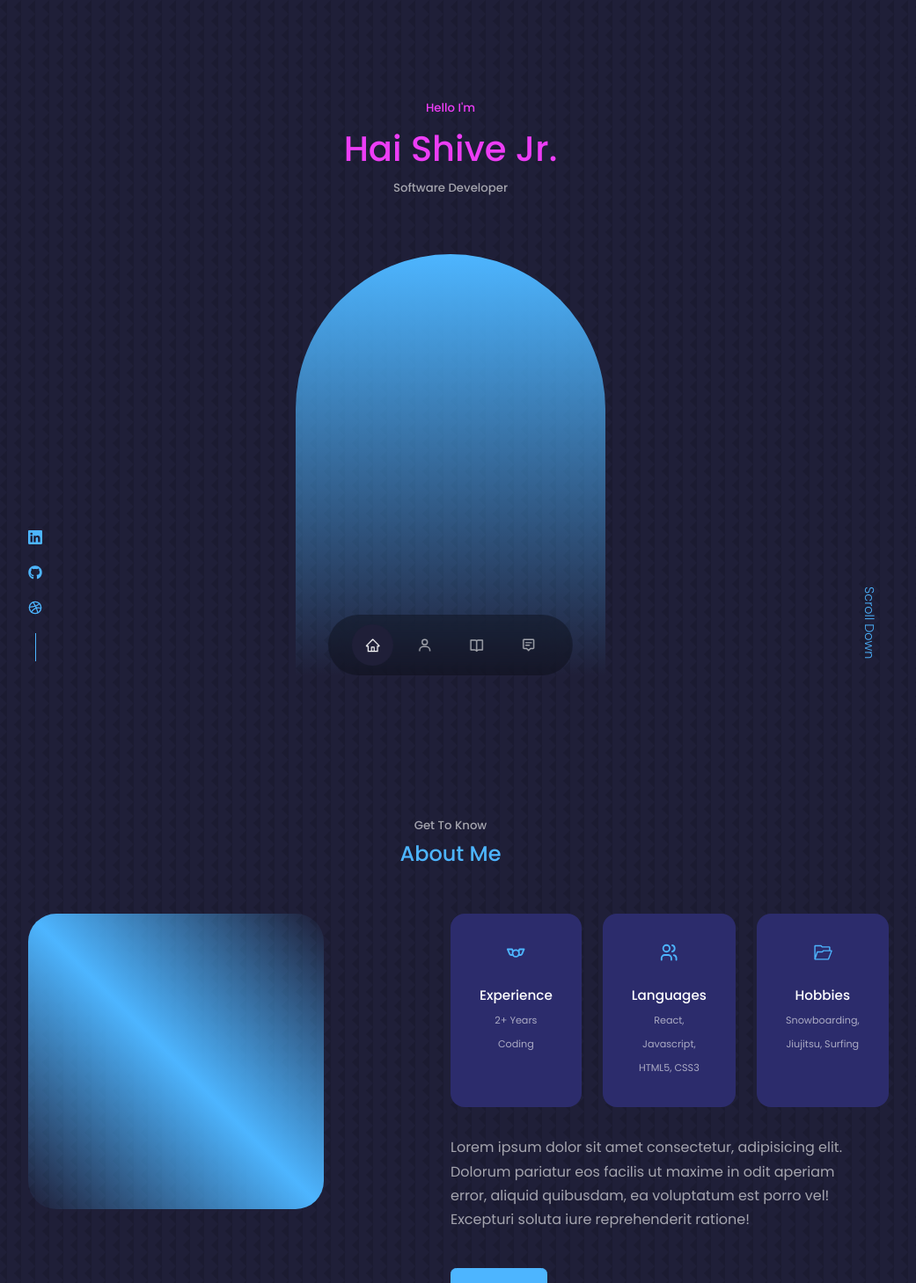
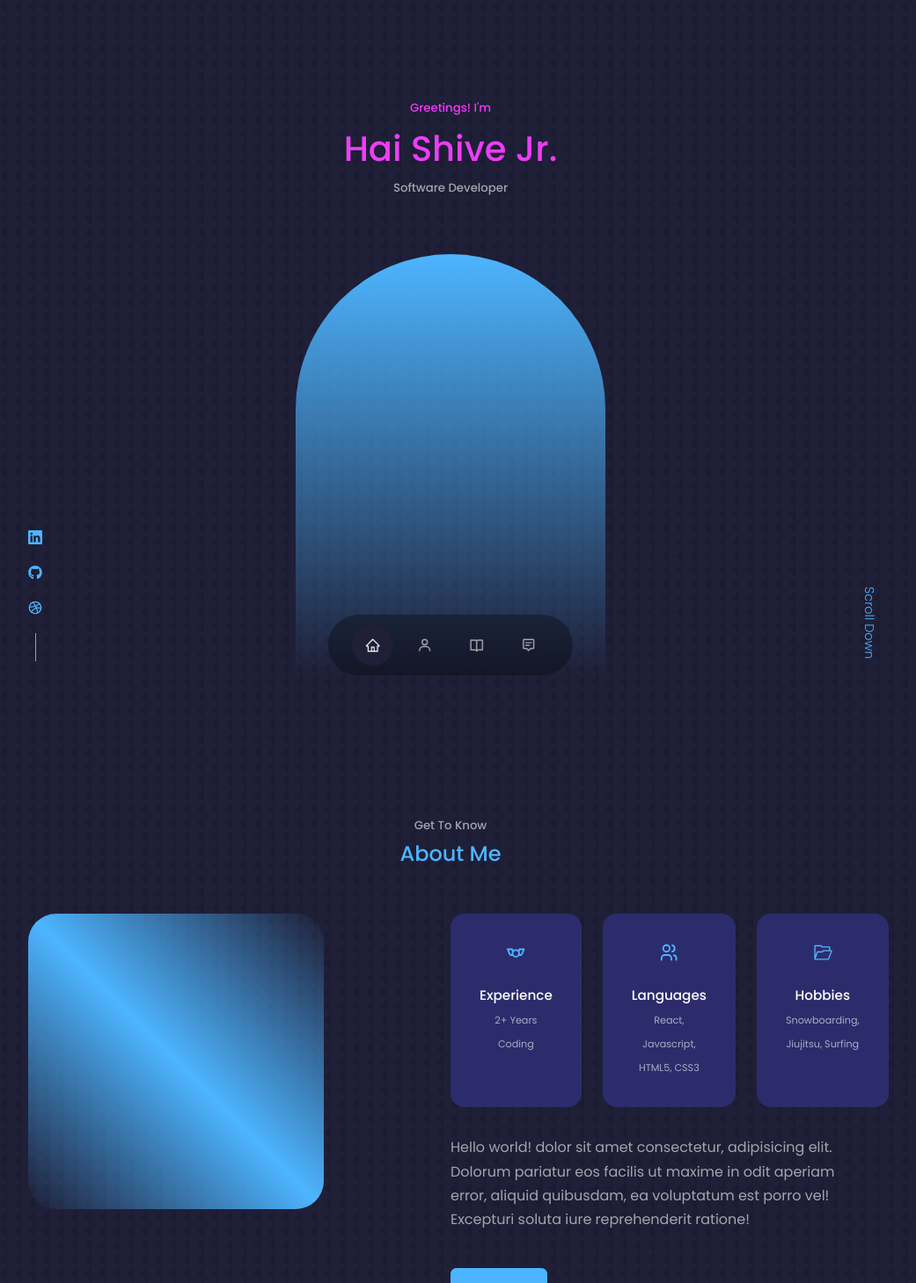
Before and after one commit to haijrshive/React-Portfolio-Website, a React (Create React App) app: page / in a window 1280 px wide. Shown: the top 1459 px of the page at 88% size, without its empty margins (128-1169 px from the left). Built offline with nearby package versions, Linux system fonts and the light colour scheme.

Commit message:
Header edit

```diff
--- a/src/components/about/About.jsx
+++ b/src/components/about/About.jsx
@@ -39,7 +39,7 @@ const About = () => {
           </div>
 
           <p>
-            Lorem ipsum dolor sit amet consectetur, adipisicing elit. Dolorum pariatur eos facilis ut maxime in odit aperiam error, aliquid quibusdam, ea voluptatum est porro vel! Excepturi soluta iure reprehenderit ratione!
+            Hello world! dolor sit amet consectetur, adipisicing elit. Dolorum pariatur eos facilis ut maxime in odit aperiam error, aliquid quibusdam, ea voluptatum est porro vel! Excepturi soluta iure reprehenderit ratione!
           </p>
 
           <a href='#contact' className='btn btn-primary'>Let's Talk</a>
--- a/src/components/header/Header.jsx
+++ b/src/components/header/Header.jsx
@@ -9,7 +9,7 @@ const Header = () => {
   return (
    <header>
     <div className="container header__container">
-      <h5>Hello I'm</h5>
+      <h5>Greetings! I'm</h5>
       <h1>Hai Shive Jr.</h1>
       <h5 className="text-light">Software Developer</h5>
       {/* <CTA /> */}
```
